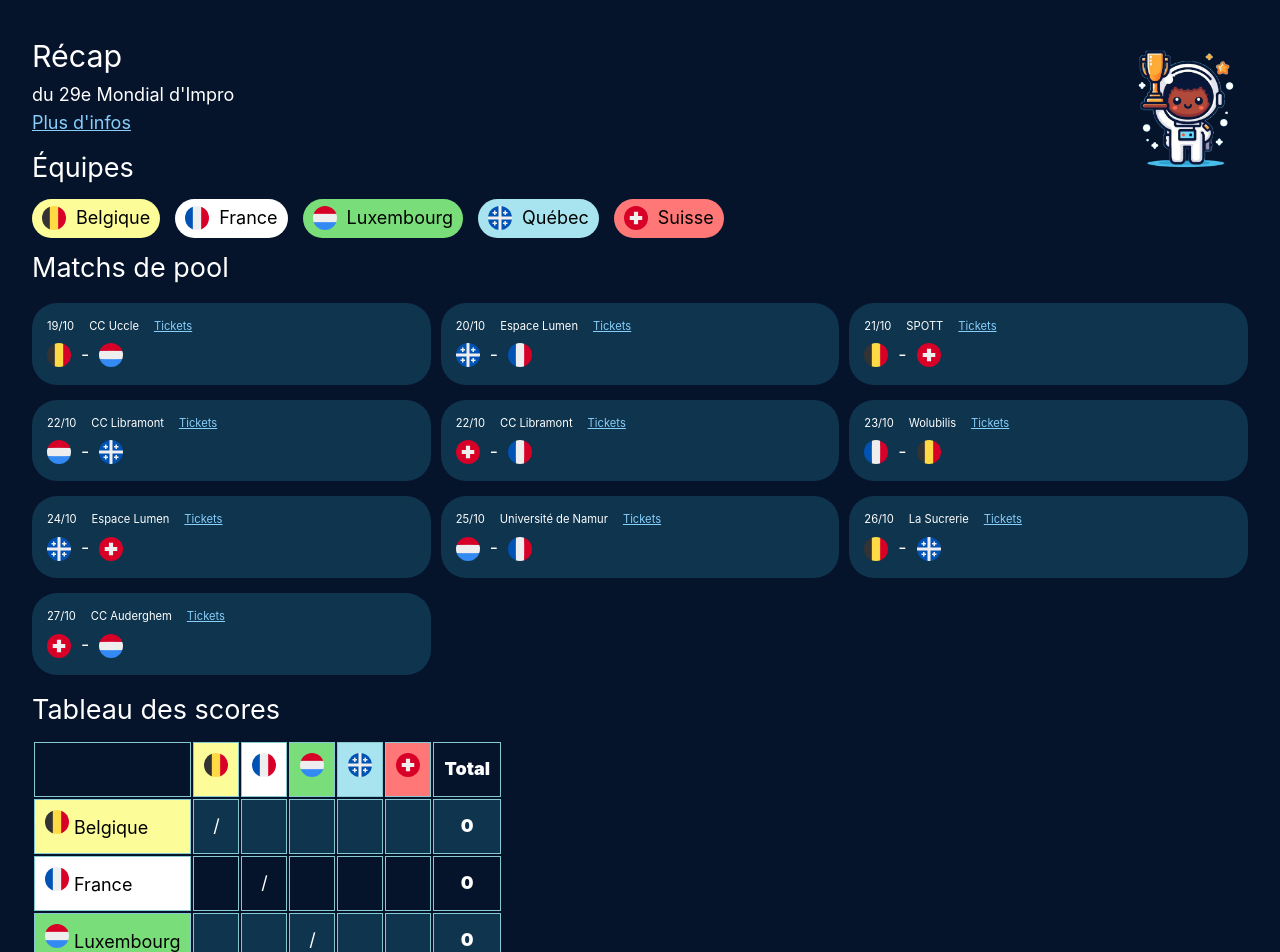
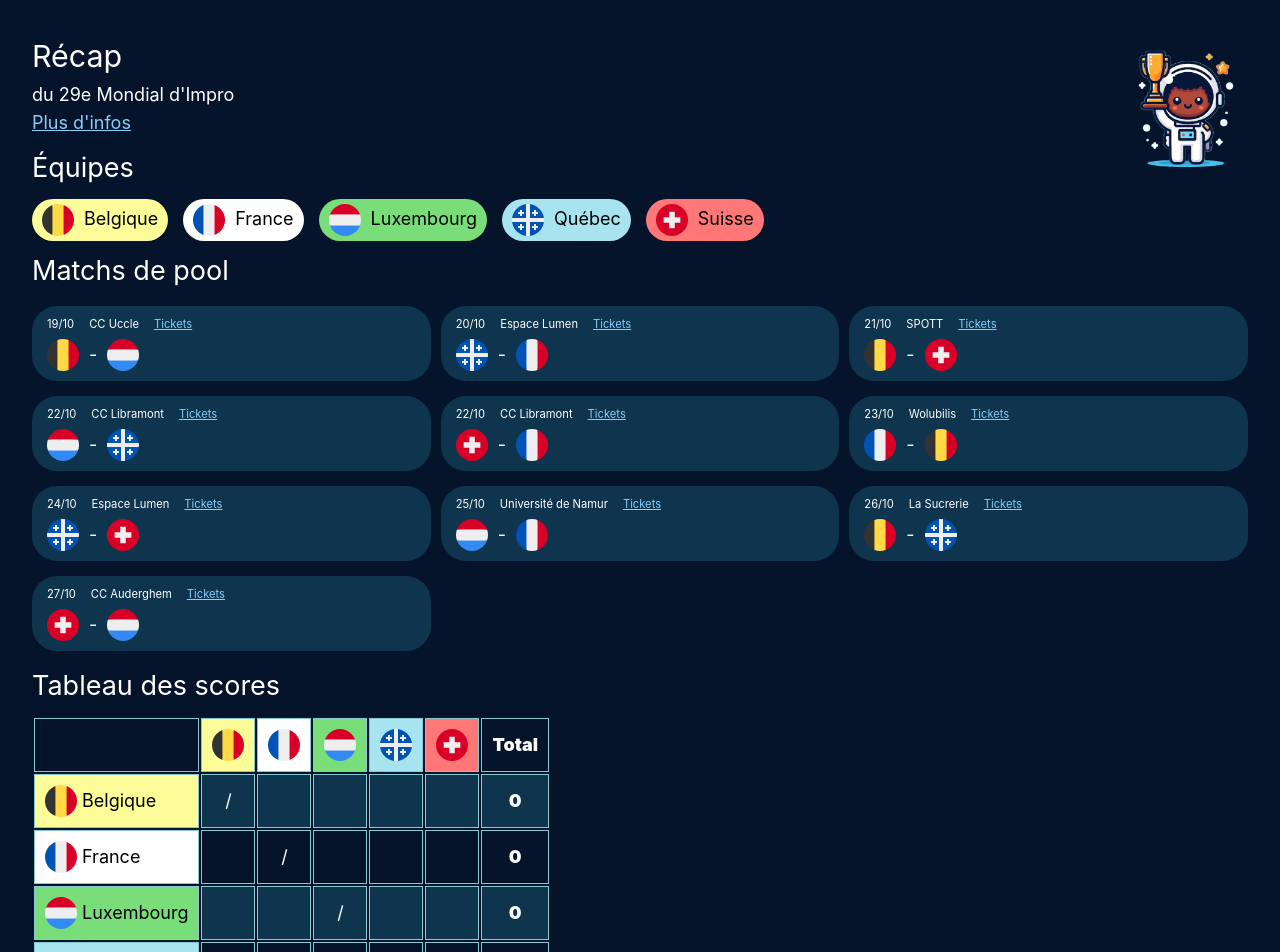
Before and after one commit to tchapeaux/mondial-impro-2023-resultats, a Vue app: page / in a window 1280 px wide. Shown: the top 952 px of the page. Built offline with nearby package versions, Linux system fonts and the light colour scheme.

Commit message:
flag tweaks

```diff
--- a/src/components/MatchRow.vue
+++ b/src/components/MatchRow.vue
@@ -91,7 +91,7 @@ const ticketsUrl = computed(() => {
 
 <style scoped>
 li {
-  padding: 15px;
+  padding: 10px 15px;
   margin: 5px 0;
   display: flex;
   flex-direction: column;
--- a/src/components/RecapTable.vue
+++ b/src/components/RecapTable.vue
@@ -7,14 +7,18 @@
         :key="t.short"
         :style="{ backgroundColor: t.color, color: 'black' }"
       >
-        <TeamFlag :team="t" />
+        <div class="flag">
+          <TeamFlag :team="t" />
+        </div>
       </th>
       <th>Total</th>
     </tr>
     <tr v-for="t in results.teams" :key="t.short">
       <td :style="{ backgroundColor: t.color, color: 'black' }">
-        <span><TeamFlag :team="t" /></span>
-        <span class="row-name">{{ t.name }}</span>
+        <div class="flag">
+          <TeamFlag :team="t" />
+          <span class="row-name">{{ t.name }}</span>
+        </div>
       </td>
       <td v-for="t2 in results.teams" :key="t2.short">
         <span v-if="t === t2">/</span>
@@ -94,6 +98,12 @@ th:last-child {
   font-weight: 900;
 }
 
+.flag {
+  height: 100%;
+  display: flex;
+  align-items: center;
+}
+
 .row-name {
   margin-left: 5px;
 }
--- a/src/components/TeamFlag.vue
+++ b/src/components/TeamFlag.vue
@@ -11,4 +11,10 @@ defineProps({ team: { type: Object, defaut: {} } })
 img {
   width: 1.5rem;
 }
+
+@media (min-width: 600px) {
+  img {
+    width: 2rem;
+  }
+}
 </style>
```
